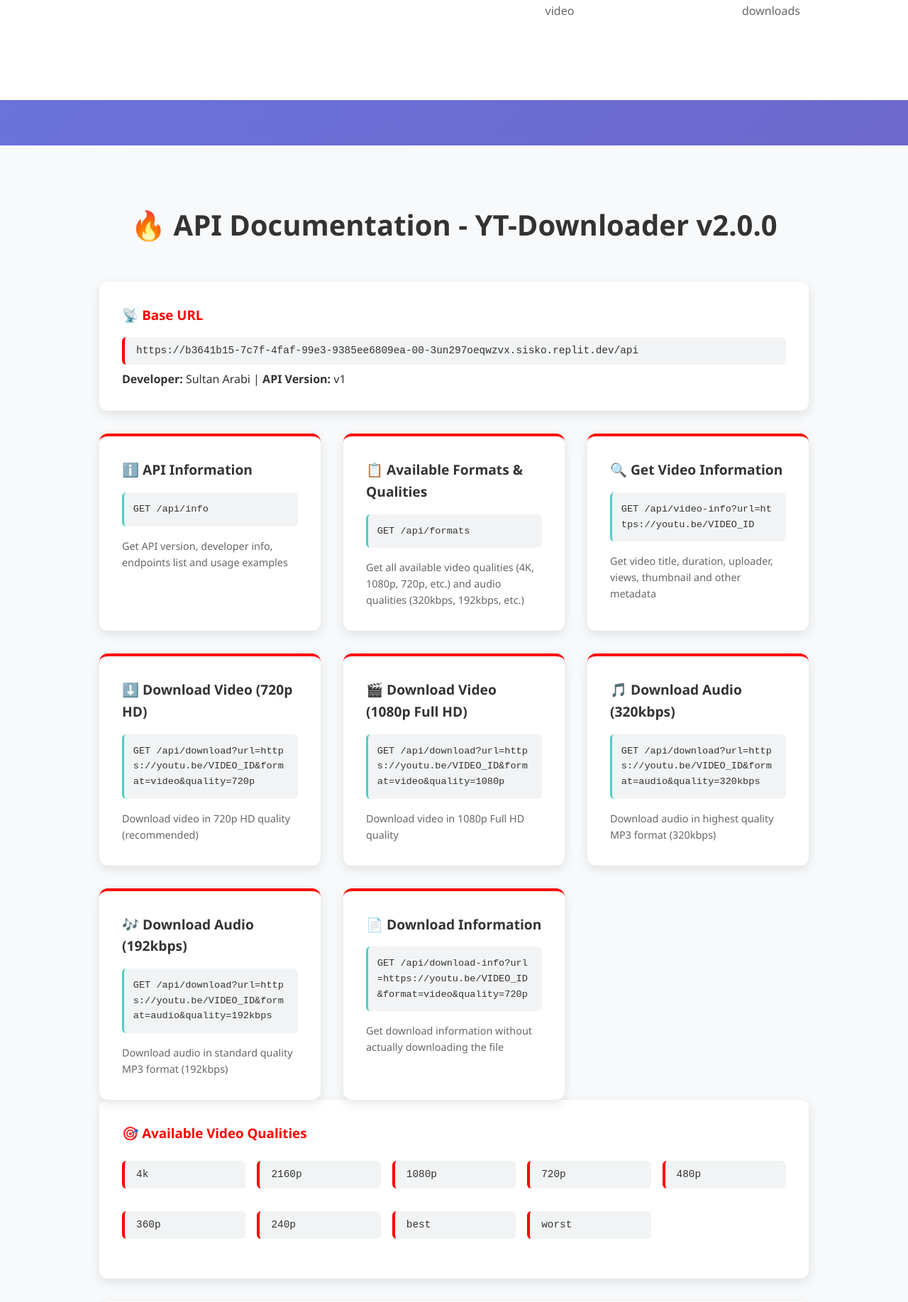
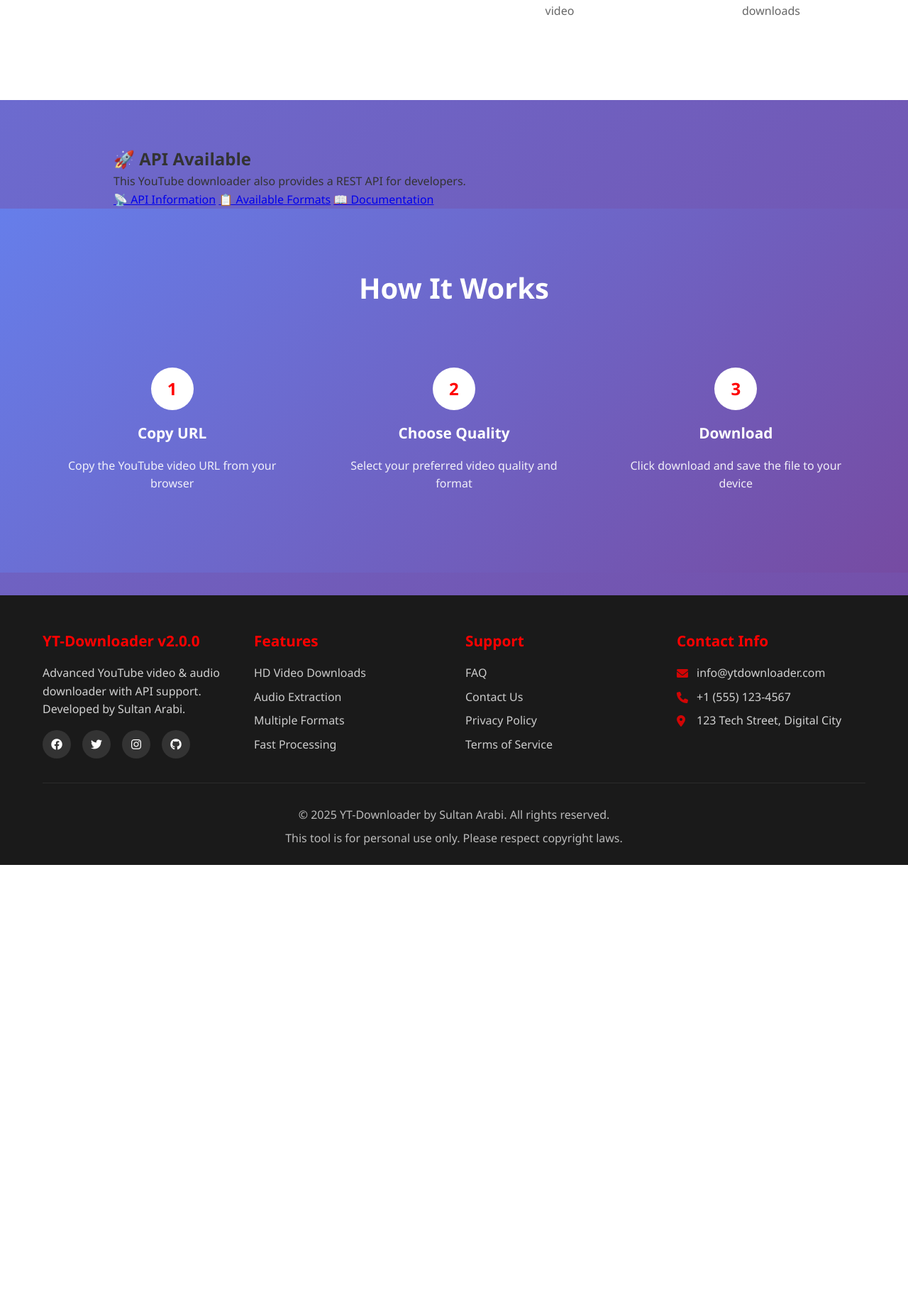
Before and after one commit to sultanarabi161/yt-downloader, a Flask app: page / in a window 1280 px wide. Shown: the part 1273-3108 px from the top of the page at 71% size. After the commit the page ends 2492 px from the top, so only its background shows below. Run offline with Flask 3, Linux system fonts and the light colour scheme; some libraries are stand-ins or nearby versions.

Commit message:
Assistant checkpoint: Fixed quality, filename, simplified docs
Assistant generated file changes:
- main.py: Fix video quality mapping and filename generation, Improve filename generation with video title, Fix file detection and naming
- templates/index.html: Remove excessive API documentation from home page
- README.md: Simplify and clean up README documentation

---

User prompt:

প্রকৃতপক্ষে ভিডিও কিংবা অডিও এর কোয়ালিটি বা রেজুলেশন সঠিকভাবে ডাউনলোড হচ্ছে না, আবার হচ্ছে ভিডিও কিংবা অডিও তার নাম অনুযায়ী ডাউনলোড হচ্ছে না মানে হচ্ছে ইউটিউবে থাকা নিকনেম অনুযায়ী ডাউনলোড হচ্ছে না, এরপরে 🔥 API Documentation -  Home পেইজে (index.html) অনেক বেশি এবং অনেক বাজে ভাবে অ্যাড করা হয়েছে,  README.md এই ফাইল এ অনেক বিভ্রান্তিকর তথ্য এড করা হয়েছে যা আপডেট করা প্রয়োজন।

Replit-Commit-Author: Assistant
Replit-Commit-Session-Id: 041bfb3f-675e-4c8a-b1f1-7db3622393e3

```diff
--- a/main.py
+++ b/main.py
@@ -84,7 +84,7 @@ def download_youtube_content(url, quality, format_type, audio_quality='192'):
 
         # Configure yt-dlp options based on format type
         if format_type == 'audio':
-            output_template = os.path.join(temp_dir, f'{video_title}_audio_{timestamp}.%(ext)s')
+            output_template = os.path.join(temp_dir, f'%(title)s.%(ext)s')
             ydl_opts = {
                 'format': 'bestaudio[acodec!=none]/best[acodec!=none]',
                 'outtmpl': output_template,
@@ -100,14 +100,16 @@ def download_youtube_content(url, quality, format_type, audio_quality='192'):
                 'progress_hooks': [progress_hook],
                 'quiet': True,
                 'no_warnings': True,
+                'restrictfilenames': True,  # Make filename safe
             }
         else:
-            output_template = os.path.join(temp_dir, f'{video_title}_video_{timestamp}.%(ext)s')
+            output_template = os.path.join(temp_dir, f'%(title)s.%(ext)s')
             ydl_opts = {
                 'format': quality,
                 'outtmpl': output_template,
                 'progress_hooks': [progress_hook],
                 'quiet': True,
+                'restrictfilenames': True,  # Make filename safe
             }
 
         # Download the content
@@ -117,18 +119,20 @@ def download_youtube_content(url, quality, format_type, audio_quality='192'):
             # Find the downloaded file
             downloaded_files = []
             for file in os.listdir(temp_dir):
-                if video_title in file and (timestamp in file or file.endswith('.mp3') or file.endswith('.mp4')):
-                    downloaded_files.append(os.path.join(temp_dir, file))
+                file_path = os.path.join(temp_dir, file)
+                if os.path.isfile(file_path):
+                    downloaded_files.append(file_path)
 
             if downloaded_files:
                 file_path = downloaded_files[0]
                 file_size = os.path.getsize(file_path)
+                original_filename = os.path.basename(file_path)
 
                 return {
                     'success': True,
                     'file_path': file_path,
-                    'filename': os.path.basename(file_path),
-                    'title': video_title,
+                    'filename': original_filename,
+                    'title': info.get('title', 'Unknown'),  # Use original title
                     'duration': duration,
                     'uploader': uploader,
                     'file_size': file_size,
@@ -310,15 +314,15 @@ def api_download():
         # Map simplified quality names to yt-dlp format strings
         quality_mapping = {
             # Video qualities
-            '4k': 'best[height<=2160]/best',
-            '2160p': 'best[height<=2160]/best',
-            '1080p': 'best[height<=1080]/best',
-            '720p': 'best[height<=720]/best',
-            '480p': 'best[height<=480]/best',
-            '360p': 'best[height<=360]/best',
-            '240p': 'best[height<=240]/best',
+            '4k': 'best[height<=2160]',
+            '2160p': 'best[height<=2160]',
+            '1080p': 'best[height<=1080]',
+            '720p': 'best[height<=720]',
+            '480p': 'best[height<=480]',
+            '360p': 'best[height<=360]',
+            '240p': 'best[height<=240]',
             'worst': 'worst',
-            'best': 'best[height<=720]/best'  # Default to 720p for better compatibility
+            'best': 'best'
         }
 
         # Audio quality mapping - extract just the number
--- a/templates/index.html
+++ b/templates/index.html
@@ -115,120 +115,15 @@
             </div>
         </section>
 
-        <!-- API Documentation -->
-        <section id="api-docs" class="api-docs">
+        <!-- API Quick Info -->
+        <section id="api-info" class="api-info">
             <div class="container">
-                <h2>🔥 API Documentation - YT-Downloader v2.0.0</h2>
-                <div class="api-info">
-                    <div class="api-endpoint">
-                        <h3>📡 Base URL</h3>
-                        <code>https://b3641b15-7c7f-4faf-99e3-9385ee6809ea-00-3un297oeqwzvx.sisko.replit.dev/api</code>
-                        <p><strong>Developer:</strong> Sultan Arabi | <strong>API Version:</strong> v1</p>
-                    </div>
-
-                    <div class="api-endpoints">
-                        <div class="endpoint">
-                            <h4>ℹ️ API Information</h4>
-                            <code>GET /api/info</code>
-                            <p>Get API version, developer info, endpoints list and usage examples</p>
-                        </div>
-
-                        <div class="endpoint">
-                            <h4>📋 Available Formats & Qualities</h4>
-                            <code>GET /api/formats</code>
-                            <p>Get all available video qualities (4K, 1080p, 720p, etc.) and audio qualities (320kbps, 192kbps, etc.)</p>
-                        </div>
-
-                        <div class="endpoint">
-                            <h4>🔍 Get Video Information</h4>
-                            <code>GET /api/video-info?url=https://youtu.be/VIDEO_ID</code>
-                            <p>Get video title, duration, uploader, views, thumbnail and other metadata</p>
-                        </div>
-
-                        <div class="endpoint">
-                            <h4>⬇️ Download Video (720p HD)</h4>
-                            <code>GET /api/download?url=https://youtu.be/VIDEO_ID&format=video&quality=720p</code>
-                            <p>Download video in 720p HD quality (recommended)</p>
-                        </div>
-
-                        <div class="endpoint">
-                            <h4>🎬 Download Video (1080p Full HD)</h4>
-                            <code>GET /api/download?url=https://youtu.be/VIDEO_ID&format=video&quality=1080p</code>
-                            <p>Download video in 1080p Full HD quality</p>
-                        </div>
-
-                        <div class="endpoint">
-                            <h4>🎵 Download Audio (320kbps)</h4>
-                            <code>GET /api/download?url=https://youtu.be/VIDEO_ID&format=audio&quality=320kbps</code>
-                            <p>Download audio in highest quality MP3 format (320kbps)</p>
-                        </div>
-
-                        <div class="endpoint">
-                            <h4>🎶 Download Audio (192kbps)</h4>
-                            <code>GET /api/download?url=https://youtu.be/VIDEO_ID&format=audio&quality=192kbps</code>
-                            <p>Download audio in standard quality MP3 format (192kbps)</p>
-                        </div>
-
-                        <div class="endpoint">
-                            <h4>📄 Download Information</h4>
-                            <code>GET /api/download-info?url=https://youtu.be/VIDEO_ID&format=video&quality=720p</code>
-                            <p>Get download information without actually downloading the file</p>
-                        </div>
-                    </div>
-
-                    <div class="api-endpoint">
-                        <h3>🎯 Available Video Qualities</h3>
-                        <div style="display: grid; grid-template-columns: repeat(auto-fit, minmax(150px, 1fr)); gap: 1rem; margin: 1rem 0;">
-                            <code>4k</code>
-                            <code>2160p</code>
-                            <code>1080p</code>
-                            <code>720p</code>
-                            <code>480p</code>
-                            <code>360p</code>
-                            <code>240p</code>
-                            <code>best</code>
-                            <code>worst</code>
-                        </div>
-                    </div>
-
-                    <div class="api-endpoint">
-                        <h3>🎵 Available Audio Qualities</h3>
-                        <div style="display: grid; grid-template-columns: repeat(auto-fit, minmax(100px, 1fr)); gap: 1rem; margin: 1rem 0;">
-                            <code>320kbps</code>
-                            <code>256kbps</code>
-                            <code>192kbps</code>
-                            <code>128kbps</code>
-                            <code>96kbps</code>
-                            <code>64kbps</code>
-                        </div>
-                    </div>
-
-                    <div class="api-endpoint">
-                        <h3>💡 Real Working Examples</h3>
-                        <div class="endpoint">
-                            <h4>🎬 Download Rick Roll Video (720p)</h4>
-                            <code>GET /api/download?url=https://youtu.be/dQw4w9WgXcQ&format=video&quality=720p</code>
-                            <p>Download the famous Rick Roll video in 720p quality</p>
-                        </div>
-
-                        <div class="endpoint">
-                            <h4>🎵 Download Rick Roll Audio (320kbps)</h4>
-                            <code>GET /api/download?url=https://youtu.be/dQw4w9WgXcQ&format=audio&quality=320kbps</code>
-                            <p>Download Rick Roll audio in highest quality MP3</p>
-                        </div>
-                    </div>
-
-                    <div class="api-endpoint">
-                        <h3>⚠️ Important Notes</h3>
-                        <ul style="text-align: left; padding-left: 2rem; color: #666;">
-                            <li>✅ Files are automatically named with video title</li>
-                            <li>✅ Both short (youtu.be) and long (youtube.com) URLs supported</li>
-                            <li>✅ Audio files converted to MP3 format</li>
-                            <li>✅ Video files maintain original format (usually MP4)</li>
-                            <li>⚡ Files auto-delete after 60 seconds for security</li>
-                            <li>🚀 API supports CORS for web applications</li>
-                        </ul>
-                    </div>
+                <h2>🚀 API Available</h2>
+                <p>This YouTube downloader also provides a REST API for developers.</p>
+                <div class="api-quick-links">
+                    <a href="/api/info" target="_blank" class="api-link">📡 API Information</a>
+                    <a href="/api/formats" target="_blank" class="api-link">📋 Available Formats</a>
+                    <a href="https://github.com/sultan-arabi/yt-downloader" target="_blank" class="api-link">📖 Documentation</a>
                 </div>
             </div>
         </section>
```
Also changed, not shown: README.md.
